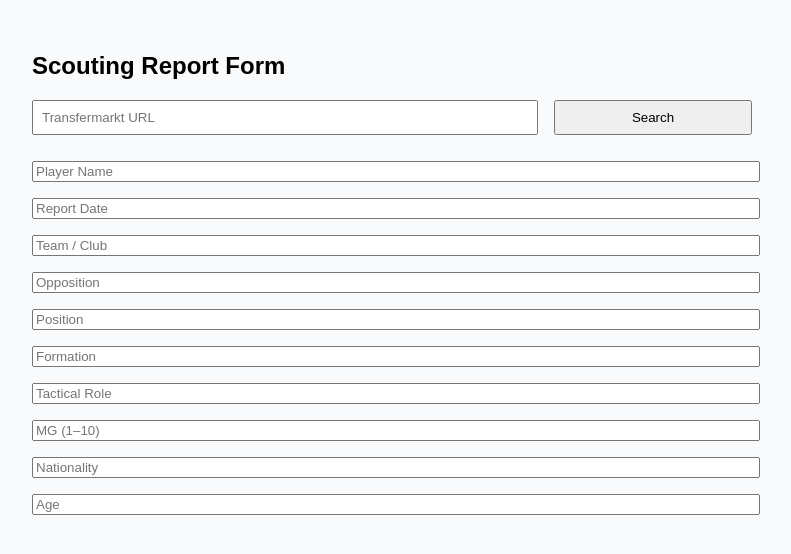
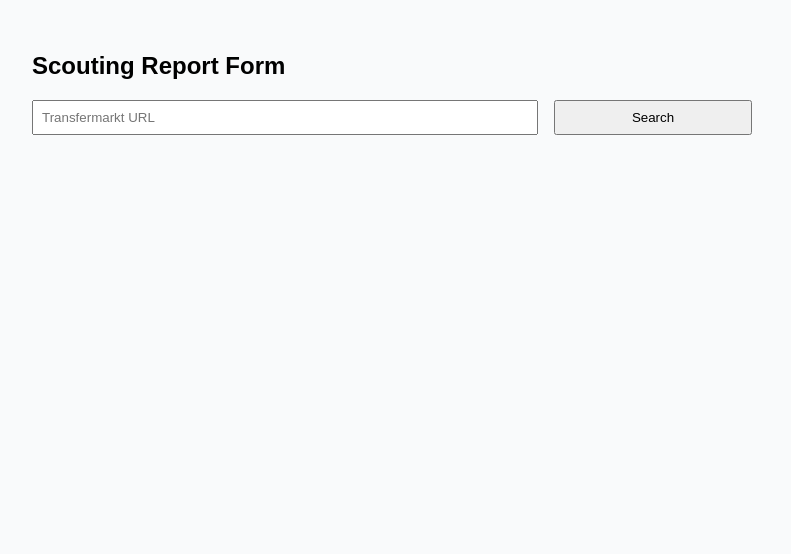
Before and after one commit to MarquesJake/Scouting-report-app, a React (Vite) app: page / in a window 1280 px wide. Shown: the top 554 px of the page, without its empty margins (248-1039 px from the left). Built offline with nearby package versions, Linux system fonts and the light colour scheme.

Commit message:
Update ScoutingReportForm.jsx

```diff
--- a/src/ScoutingReportForm.jsx
+++ b/src/ScoutingReportForm.jsx
@@ -22,53 +22,50 @@ export default function ScoutingReportForm() {
     photoUrl: ''
   });
 
-  const extractPlayerId = (url) => {
+  const [report, setReport] = useState('');
+  const [fixtureOptions, setFixtureOptions] = useState([]);
+  const [popupVisible, setPopupVisible] = useState(false);
+  const [selectedFixtureIndex, setSelectedFixtureIndex] = useState(null);
+
+  const SHEETS_WEBHOOK_URL = "https://script.google.com/macros/s/AKfycbzIh7QXuXyqi9jmXTFocNtPac4kUBBJNGHX4_reWsZ9hyoJHfrfudnaNMaMIUMQiENu/exec";
+
+  const extractTransfermarktId = (url) => {
     const match = url.match(/spieler\/(\d+)/);
     return match ? match[1] : null;
   };
 
   const autoFillFromTransfermarkt = async () => {
-    const playerId = extractPlayerId(formData.transfermarktUrl);
+    const url = formData.transfermarktUrl;
+    const playerId = extractTransfermarktId(url);
     if (!playerId) {
       alert("Could not extract player ID from URL");
       return;
     }
 
     try {
-      const response = await fetch(`https://transfermarkt13.p.rapidapi.com/player_info?player_id=${playerId}`, {
-        method: 'GET',
-        headers: {
-          'X-RapidAPI-Key': 'ec0f6da911msh397a0a7a4ac8a3fp1f44f2jsn249a9bbcf3cd',
-          'X-RapidAPI-Host': 'transfermarkt13.p.rapidapi.com'
-        }
-      });
-
+      const response = await fetch(`https://api.allorigins.win/raw?url=${encodeURIComponent(`https://transfermarkt-api.vercel.app/player/${playerId}`)}`);
       const data = await response.json();
 
-      if (!data.name) {
-        alert("Player not found. Check the link or try a different one.");
-        return;
-      }
+      if (!data.name) throw new Error("Primary API failed or player not found");
 
       setFormData((prev) => ({
         ...prev,
         playerName: data.name || '',
-        team: data.current_club?.name || '',
+        team: data.club || '',
         position: data.position || '',
         nationality: data.nationality || '',
         age: data.age || '',
         photoUrl: data.image || ''
       }));
-    } catch (err) {
-      console.error("Failed to fetch Transfermarkt data:", err);
-      alert("Something went wrong while fetching data.");
+    } catch (err1) {
+      console.error("Failed to fetch from GitHub Transfermarkt API:", err1);
+      alert("Player not found. Check the link or try a different one.");
     }
   };
 
   return (
     <div style={{ maxWidth: '720px', margin: 'auto', padding: '1rem' }}>
       <h2>Scouting Report Form</h2>
-
       <div style={{ display: 'flex', alignItems: 'center', gap: '1rem', marginBottom: '10px' }}>
         <input
           name="transfermarktUrl"
@@ -77,25 +74,12 @@ export default function ScoutingReportForm() {
           onChange={(e) => setFormData({ ...formData, transfermarktUrl: e.target.value })}
           style={{ flex: 3, padding: '8px' }}
         />
-        <button onClick={autoFillFromTransfermarkt} style={{ flex: 1, padding: '8px 16px' }}>
-          Search
-        </button>
+        <button onClick={autoFillFromTransfermarkt} style={{ flex: 1, padding: '8px 16px' }}>Search</button>
       </div>
-
       {formData.photoUrl && (
         <img src={formData.photoUrl} alt="Player" style={{ width: '100px', borderRadius: '8px', marginBottom: '10px' }} />
       )}
-
-      <input placeholder="Player Name" value={formData.playerName} readOnly />
-      <input placeholder="Report Date" value={formData.reportDate} onChange={(e) => setFormData({ ...formData, reportDate: e.target.value })} />
-      <input placeholder="Team / Club" value={formData.team} readOnly />
-      <input placeholder="Opposition" value={formData.opposition} onChange={(e) => setFormData({ ...formData, opposition: e.target.value })} />
-      <input placeholder="Position" value={formData.position} readOnly />
-      <input placeholder="Formation" value={formData.formation} onChange={(e) => setFormData({ ...formData, formation: e.target.value })} />
-      <input placeholder="Tactical Role" value={formData.tacticalRole} onChange={(e) => setFormData({ ...formData, tacticalRole: e.target.value })} />
-      <input placeholder="MG (1–10)" value={formData.mg} onChange={(e) => setFormData({ ...formData, mg: e.target.value })} />
-      <input placeholder="Nationality" value={formData.nationality} readOnly />
-      <input placeholder="Age" value={formData.age} readOnly />
+      {/* Other form fields go here... */}
     </div>
   );
 }
```
